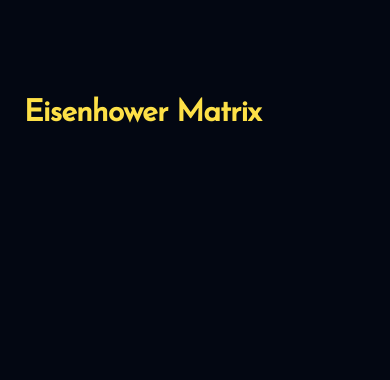
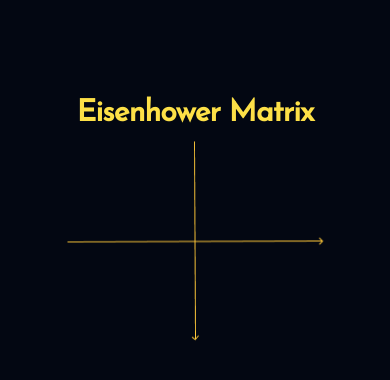
Before and after one commit to DamIslano/Eisenhower-matrix, a Nuxt app: page /main in a window 390 px wide. Shown: the top 380 px of the page. Built offline with nearby package versions, Linux system fonts and the light colour scheme.

Commit message:
feat: graph add

```diff
--- a/pages/main.vue
+++ b/pages/main.vue
@@ -3,10 +3,13 @@
 </script> -->
 
 <template>
-  <div class="py-24 sm:py-32">
+  <div class="pt-24 sm:pt-32">
     <div class="mx-auto max-w-7xl px-6 lg:px-8">
-      <div class="mx-auto max-w-2xl sm:text-center">
+      <div class="mx-auto max-w-2xl text-center">
         <h2 class="text-3xl font-bold tracking-tight text-yellow-300 sm:text-4xl">Eisenhower Matrix</h2>
+      </div>
+      <div class="flex items-center justify-center">
+        <img src="../assets/images/graph.png" alt="" class="w-4/5 object-cover">
       </div>
     </div>
   </div>
```
Also changed, not shown: assets/images/graph.png (added).
